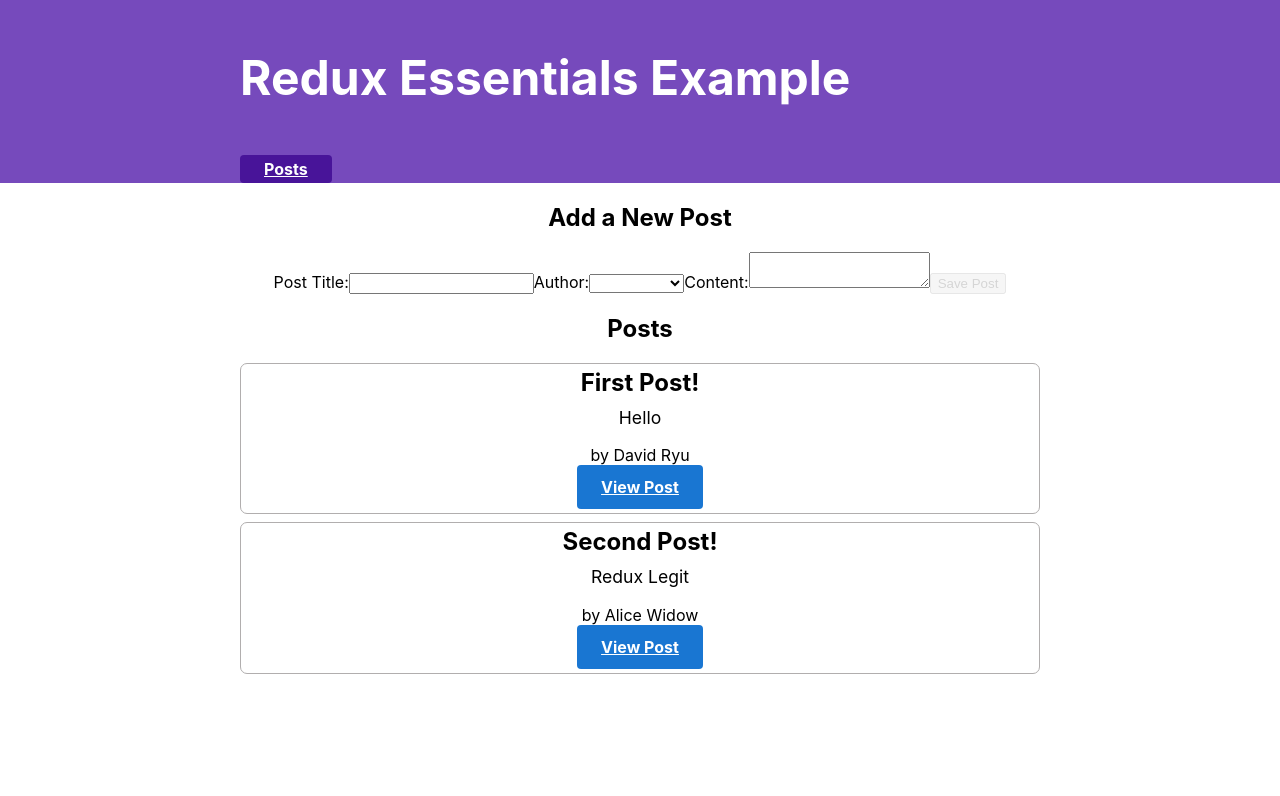
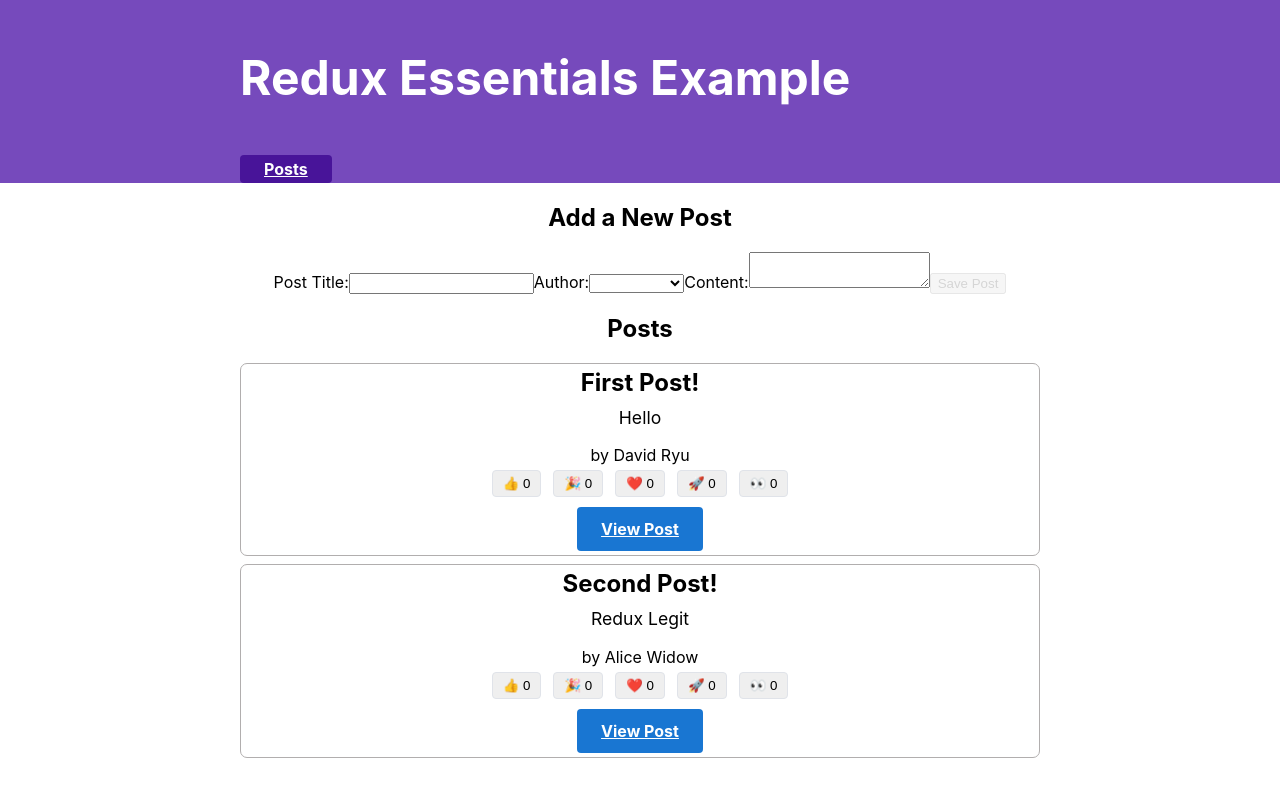
Before and after one commit to David-Myeonghan/ReduxToolkit, a React (Create React App) app: page / in a window 1280 px wide. Shown: the top 796 px of the page. Built offline with nearby package versions, Linux system fonts and the light colour scheme.

Commit message:
reaction added

```diff
--- a/src/features/posts/AddPostForm.js
+++ b/src/features/posts/AddPostForm.js
@@ -19,6 +19,10 @@
         if (title && content) {
             dispatch(postAdded(title, content, userId));
         }
+
+        setTitle('');
+        setContent('')
+        setUserId('')
     };
 
     const canSave = Boolean(title) && Boolean(content) && Boolean(userId);
--- a/src/features/posts/PostsList.js
+++ b/src/features/posts/PostsList.js
@@ -2,6 +2,7 @@
 import { useSelector } from 'react-redux';
 import { Link } from 'react-router-dom';
 import { PostAuthor } from './PostAuthor';
+import { ReactionButtons } from './ReactionButtons';
 
 export const PostsList = () => {
     const posts = useSelector((state) => state.posts);
@@ -17,6 +18,7 @@
             <p className="post-content">{post.content.substring(0, 100)}</p>
             <PostAuthor userId={post.user} />
             <br />
+            <ReactionButtons post={post}/>
             <Link to={`/posts/${post.id}`} className="button muted-button">
                 View Post
             </Link>
--- a/src/features/posts/ReactionButtons.js
+++ b/src/features/posts/ReactionButtons.js
@@ -1,4 +1,7 @@
 import React from 'react';
+import { useDispatch } from 'react-redux';
+
+import {reactionAdded} from './postsSlice'
 
 const reactionEmoji = {
     thumbsUp: '👍',
@@ -9,6 +12,7 @@
 };
 
 const ReactionButtons = ({ post }) => {
+    const dispatch = useDispatch();
     const reactionButtons = Object.entries(reactionEmoji).map(
         ([name, emoji]) => {
             return (
@@ -16,12 +20,15 @@
                     key={name}
                     type="button"
                     className="muted-button reaction-button"
+                    onClick={() => dispatch(reactionAdded({postId: post.id, reaction: name}))}
                 >
                     {emoji} {post.reactions[name]}
                 </button>
             );
         }
     );
+
+    return <div>{reactionButtons}</div>
 };
 
 export { ReactionButtons };
--- a/src/features/posts/SinglePostPage.js
+++ b/src/features/posts/SinglePostPage.js
@@ -2,6 +2,7 @@
 import { useSelector } from 'react-redux';
 import { Link } from 'react-router-dom';
 import { PostAuthor } from './PostAuthor';
+import { ReactionButtons } from './ReactionButtons';
 
 export const SinglePostPage = ({ match }) => {
     const { postId } = match.params;
@@ -27,6 +28,7 @@
                 <p className="post-content">{post.content}</p>
                 <PostAuthor userId={post.user} />
                 <br />
+                <ReactionButtons post={post}/>
                 <Link to={`/editPost/${post.id}`} className="button">
                     Edit Post
                 </Link>
--- a/src/features/posts/postsSlice.js
+++ b/src/features/posts/postsSlice.js
@@ -8,6 +8,7 @@
         title: 'First Post!',
         content: 'Hello',
         date: sub(new Date(), { minute: 10 }).toISOString(),
+        reactions: {thumbsUp: 0, hooray: 0, heart: 0, rocket: 0, eyes: 0, },
     },
     {
         id: '2',
@@ -15,6 +16,7 @@
         title: 'Second Post!',
         content: 'Redux Legit',
         date: sub(new Date(), { minute: 5 }).toISOString(),
+        reactions: {thumbsUp: 0, hooray: 0, heart: 0, rocket: 0, eyes: 0, },
     },
 ];
 
@@ -36,6 +38,7 @@
                         title: title,
                         content: content,
                         user: userId,
+                        reactions: {thumbsUp: 0, hooray: 0, heart: 0, rocket: 0, eyes: 0, },
                     },
                 };
             },
@@ -49,9 +52,17 @@
                 existingPost.content = content;
             }
         },
+        reactionAdded(state, action) {
+            const {postId, reaction} = action.payload;
+            const existingPost = state.find(post => post.id === postId)
+
+            if(existingPost) {
+                existingPost.reactions[reaction]++;
+            }
+        }
     },
 });
 
-export const { postAdded, postUpdated } = postsSlice.actions; //exporting 'action creator function'
+export const { postAdded, postUpdated, reactionAdded } = postsSlice.actions; //exporting 'action creator function'
 
 export default postsSlice.reducer;
```
